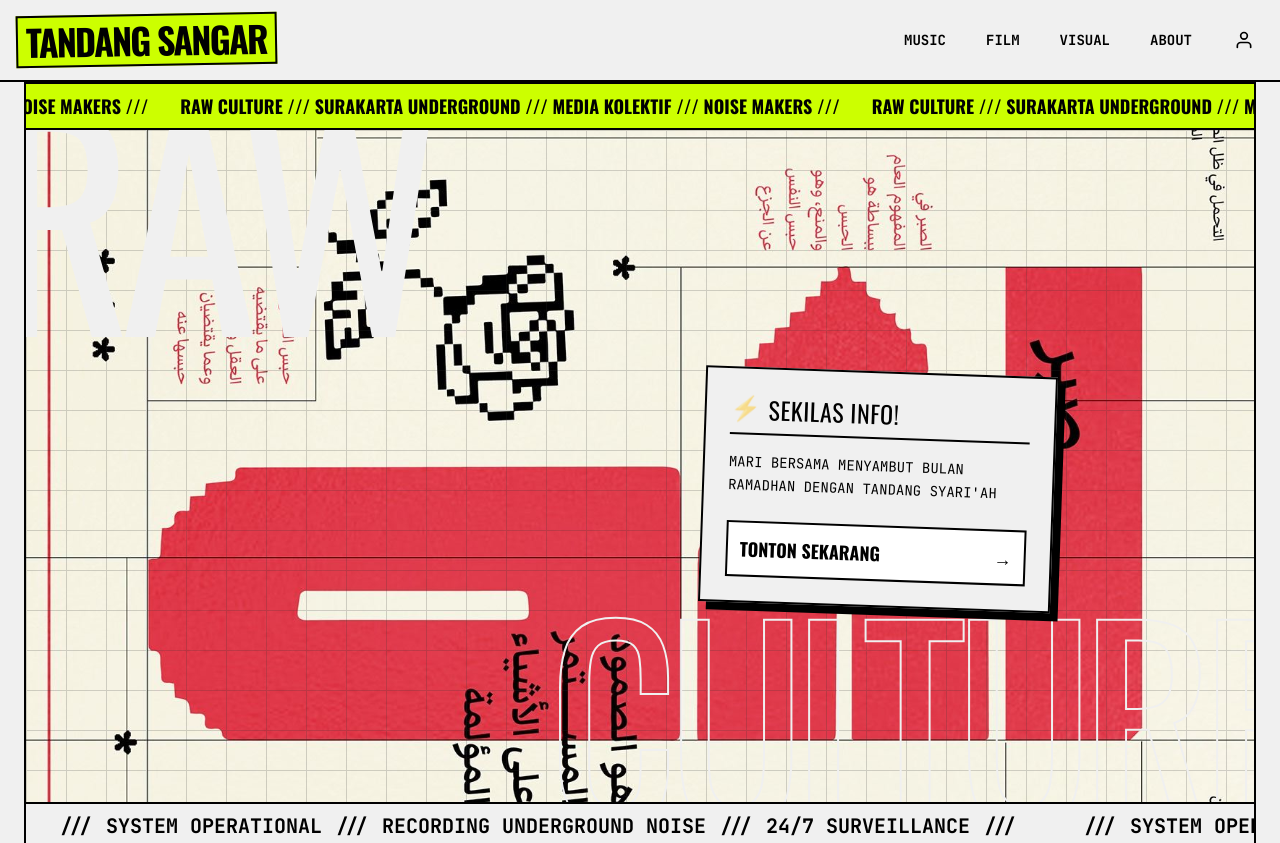
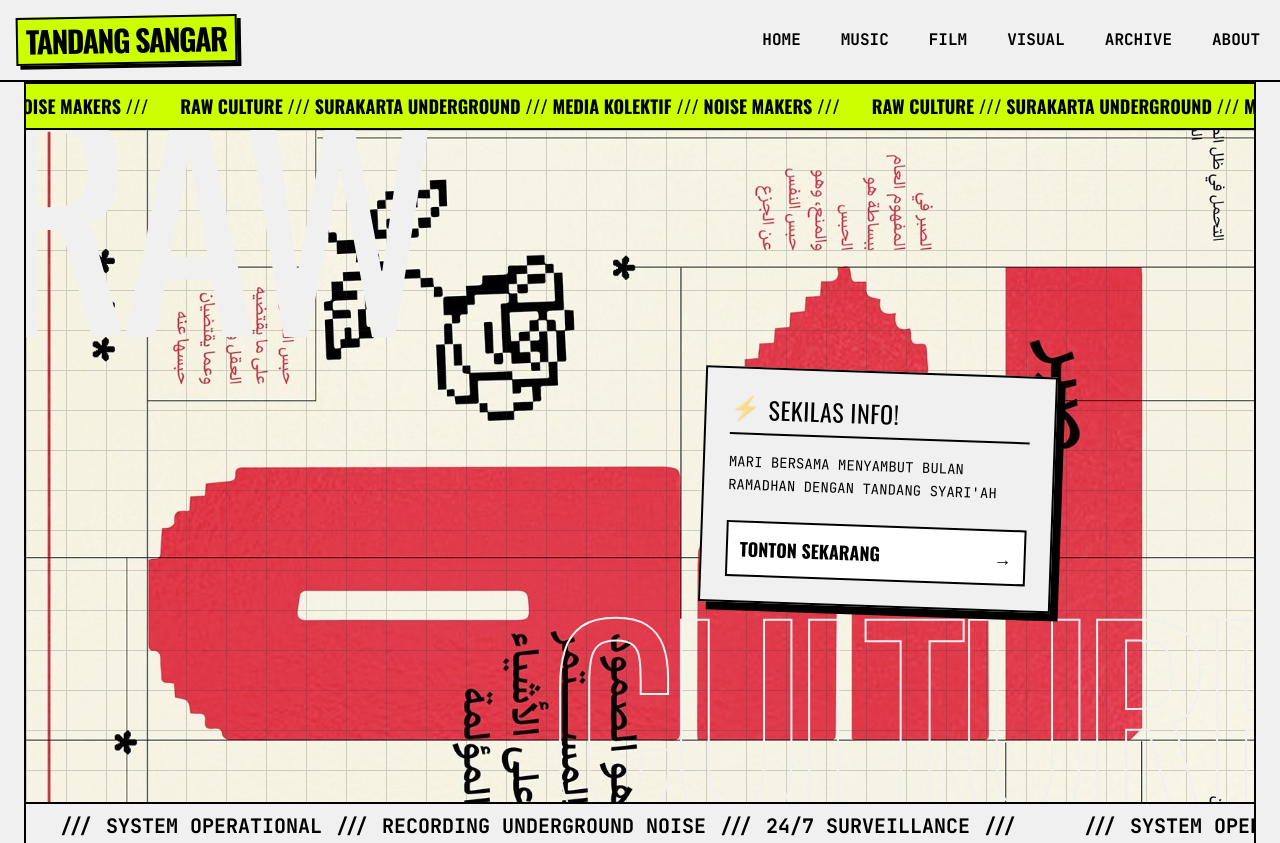
Before and after one commit to tandangsangar/tandangsangar-blog, an Eleventy site: page src/index.njk in a window 1280 px wide. Shown: the top 843 px of the page. Built offline with nearby package versions, Linux system fonts and the light colour scheme; Eleventy itself is replaced by a stand-in of ours; files that its build step writes are made by us from their sources.

Commit message:
fixing thingssss

```diff
--- a/src/_includes/partials/navbar.njk
+++ b/src/_includes/partials/navbar.njk
@@ -1,36 +1,35 @@
-<nav class="sticky top-0 z-50 bg-[#f0f0f0] border-b-2 border-black">
-  <div class="container mx-auto px-4 h-16 md:h-20 flex justify-between items-center">
+<nav class="sticky top-0 z-[100] bg-[#f0f0f0] border-b-2 border-black">
+  <div class="container mx-auto px-4 py-4 flex flex-col md:flex-row justify-between items-center gap-4">
 
-    <a href="/" class="text-2xl md:text-4xl font-header border-2 border-black font-black uppercase tracking-tighter text-black bg-[#ccff00] hover:bg-black hover:text-[#ccff00] transition-colors px-2 py-1 transform -rotate-1 inline-block">
-  TANDANG SANGAR
-</a>
+    <a href="/" class="text-2xl md:text-3xl font-header border-2 border-black font-black uppercase tracking-tighter text-black bg-[#ccff00] hover:bg-black hover:text-[#ccff00] transition-all px-2 py-1 transform -rotate-1 inline-block shadow-[4px_4px_0px_0px_#000] hover:shadow-none hover:translate-x-[2px] hover:translate-y-[2px]">
+         {{ global.site_title or "TANDANG SANGAR" }}
+    </a>
 
-    <div class="hidden md:flex items-center space-x-6">
-      <a href="/category/music" class="font-mono font-bold text-sm hover:bg-black hover:text-[#ccff00] px-2 py-1 transition-all">MUSIC</a>
-      <a href="/category/film" class="font-mono font-bold text-sm hover:bg-black hover:text-[#ccff00] px-2 py-1 transition-all">FILM</a>
-      <a href="/category/visual" class="font-mono font-bold text-sm hover:bg-black hover:text-[#ccff00] px-2 py-1 transition-all">VISUAL</a>
-      <a href="/about" class="font-mono font-bold text-sm hover:bg-black hover:text-[#ccff00] px-2 py-1 transition-all">ABOUT</a>
+    <div class="flex flex-wrap justify-center gap-4 md:gap-8 font-mono font-bold text-sm md:text-base">
 
-      <a href="/admin" class="p-2 hover:bg-[#ccff00] border-2 border-transparent hover:border-black transition-all">
-        <svg xmlns="http://www.w3.org/2000/svg" width="20" height="20" viewBox="0 0 24 24" fill="none" stroke="currentColor" stroke-width="2" stroke-linecap="round" stroke-linejoin="round"><path d="M20 21v-2a4 4 0 0 0-4-4H8a4 4 0 0 0-4 4v2"/><circle cx="12" cy="7" r="4"/></svg>
-      </a>
-    </div>
+        <a href="/" class="hover:bg-black hover:text-[#ccff00] px-1 transition-colors uppercase">
+            HOME
+        </a>
 
-    <button id="mobile-menu-btn" class="md:hidden p-2 border-2 border-black">
-      <svg xmlns="http://www.w3.org/2000/svg" width="24" height="24" viewBox="0 0 24 24" fill="none" stroke="currentColor" stroke-width="2" stroke-linecap="round" stroke-linejoin="round"><line x1="4" x2="20" y1="12" y2="12"/><line x1="4" x2="20" y1="6" y2="6"/><line x1="4" x2="20" y1="18" y2="18"/></svg>
-    </button>
-  </div>
+        <a href="/category/music/" class="hover:bg-black hover:text-[#ccff00] px-1 transition-colors uppercase">
+            MUSIC
+        </a>
+        <a href="/category/film/" class="hover:bg-black hover:text-[#ccff00] px-1 transition-colors uppercase">
+            FILM
+        </a>
+        <a href="/category/visual/" class="hover:bg-black hover:text-[#ccff00] px-1 transition-colors uppercase">
+            VISUAL
+        </a>
 
-  <div id="mobile-menu" class="hidden md:hidden absolute top-full left-0 w-full bg-[#f0f0f0] border-b-2 border-black p-4 flex flex-col space-y-4 brutal-shadow z-50">
-    <a href="/category/music" class="font-header text-xl uppercase border-b-2 border-black pb-2 hover:text-[#ccff00] hover:bg-black px-2">MUSIC</a>
-    <a href="/category/film" class="font-header text-xl uppercase border-b-2 border-black pb-2 hover:text-[#ccff00] hover:bg-black px-2">FILM</a>
-    <a href="/about" class="font-header text-xl uppercase border-b-2 border-black pb-2 hover:text-[#ccff00] hover:bg-black px-2">ABOUT</a>
+        <a href="/archive/" class="hover:bg-black hover:text-[#ccff00] px-1 transition-colors uppercase">
+            ARCHIVE
+        </a>
+
+        <a href="/about/" class="hover:bg-black hover:text-[#ccff00] px-1 transition-colors uppercase">
+            ABOUT
+        </a>
+
+        </div>
+
   </div>
 </nav>
-
-<script>
-  // Simple JS buat toggle menu HP
-  document.getElementById('mobile-menu-btn').addEventListener('click', function() {
-    document.getElementById('mobile-menu').classList.toggle('hidden');
-  });
-</script>
--- a/src/index.njk
+++ b/src/index.njk
@@ -41,9 +41,8 @@ title: Home
         </h1>
     </div>
 
-    <div class="absolute z-50 w-full max-w-sm px-4 top-1/2 -translate-y-1/2
-                left-1/2 -translate-x-1/2
-                md:left-auto md:right-[15%] md:translate-x-0">
+    <div class="relative z-40 w-full max-w-sm px-4 mx-auto mt-32
+                md:absolute md:mt-0 md:top-1/2 md:-translate-y-1/2 md:left-auto md:right-[15%]">
 
         <div class="bg-[#f0f0f0] p-6 border-2 border-black shadow-[8px_8px_0px_0px_#000] rotate-2 hover:rotate-0 transition-transform duration-300">
             <div class="flex items-center gap-2 mb-4 border-b-2 border-black pb-2">
@@ -55,7 +54,7 @@ title: Home
             <p class="font-mono text-sm leading-relaxed mb-6 uppercase text-black">
                 {{ global.manifesto_text }}
             </p>
-            <a href="#articles" class="group/btn block w-full border-2 border-black bg-white p-3 font-bold font-header uppercase text-lg hover:bg-black hover:text-[#ccff00] transition-colors flex justify-between items-center text-black">
+            <a href="{{ global.manifesto_link or '#articles' }}" class="group/btn block w-full border-2 border-black bg-white p-3 font-bold font-header uppercase text-lg hover:bg-black hover:text-[#ccff00] transition-colors flex justify-between items-center text-black">
                 {{ global.manifesto_btn }}
                 <span class="group-hover/btn:translate-x-1 transition-transform">&rarr;</span>
             </a>
```
Also changed, not shown: src/admin/config.yml (+14 -1 lines).
